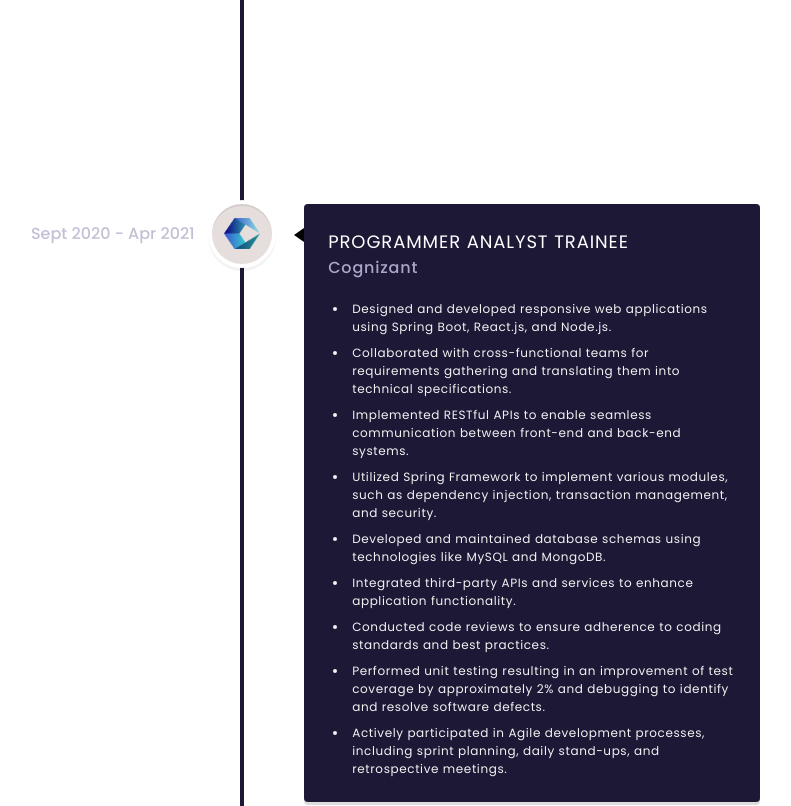
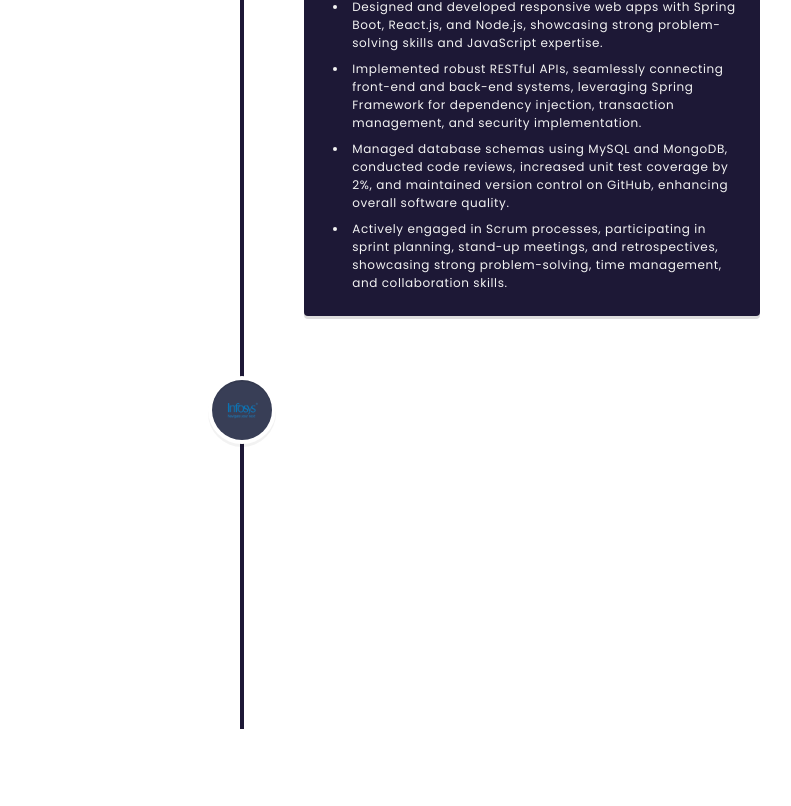
Before and after one commit to Pradaap-SS/my-portfolio, a React (Vite) app: page / in a window 1280 px wide. Shown: the part 3816-4622 px from the top of the page, without its empty margins (398-1189 px from the left). Built offline with nearby package versions, Linux system fonts and the light colour scheme.

Commit message:
# added Resume and work experience

```diff
--- a/src/constants/index.js
+++ b/src/constants/index.js
@@ -46,7 +46,7 @@
     },
     {
       name: 'Resume',
-      link: 'https://drive.google.com/file/d/1Iyi_m362jxP_mf0tNAQT0_ZU455d0a2r/view?usp=sharing',
+      link: 'https://docs.google.com/document/d/1bhUmSmADHX9t_StG33WePg3dLUV4uiTuOCjOQ59mmL4/edit?usp=sharing',
       iconClass: doc,
     },
   ];
@@ -141,15 +141,11 @@
       iconBg: "#383E56",
       date: "Apr 2021 - Aug 2022",
       points: [
-        "Designed and developed innovative solutions, including wristbands, requisitions, medical reports, smart-templates, and pharmacy labels, using company tools(PowerChart, Discern Visual Developer..etc).",
-        "Served as a primary point of contact, representing Cerner to large-scale hospitals. Understood their requirements and created both scheduled and ad-hoc reports using SQL and PowerBI, aiding in the identification of trends contributing significantly, leading to a 95% client satisfaction rate, and helping in data-driven decision-making processes.",
-        "Developed software solutions for data import and export within Cerner systems, leading to a 10% improvement in efficiency and automated reports to save ~ 50% of workload for clients.",
-        "Implemented reusable Java functions to cache patient data, eliminating repetitive database querying and optimized performance of Data Migration Export tool, resulting in 30% time reduction for generating HL7 and CSV messages.",
-        "Conducted code reviews, identified bugs, and implemented necessary fixes for high-quality, maintainable software.",
-        "Proficiently used version control tools like Jira, GitHub, TortoiseCVS to manage code changes and collaborate effectively with team members, ensuring code integrity and version history.",
-        "Actively participated in Agile development processes (daily stand-ups, sprint planning, retrospectives) for timely feature delivery and continuous improvement.",
-        "Assisted in troubleshooting and resolving user-reported issues, providing timely support for smooth application operation.",
-      ],
+        "Designed and developed progressive solutions, including wristbands, requisitions, medical reports, smart-templates, and pharmacy labels, using CCL, SQL, JavaScript and company tools (Egs. PowerChart, Discern Visual Developer etc).",
+        "Implemented reusable Java functions, optimizing Data Migration Export tool by 30%, conducting code reviews, bug fixes, and proficiently using Jira, GitHub, TortoiseCVS for version control.",
+        "Established data import/export solutions within Cerner systems, achieving a 10% improvement in code efficiency and automated reports, resulting in a 95% client satisfaction rate and ~ 50% workload reduction.",
+        "Facilitated seamless collaboration with stakeholders and Software Architect in Agile development setting, translating requirements into technical specifications, emphasizing teamwork, email etiquette, and effective communication.",
+],
     },
     {
       title: "Programmer Analyst Trainee",
@@ -158,16 +154,11 @@
       iconBg: "#E6DEDD",
       date: "Sept 2020 - Apr 2021",
       points: [
-        "Designed and developed responsive web applications using Spring Boot, React.js, and Node.js.",
-        "Collaborated with cross-functional teams for requirements gathering and translating them into technical specifications.",
-        "Implemented RESTful APIs to enable seamless communication between front-end and back-end systems.",
-        "Utilized Spring Framework to implement various modules, such as dependency injection, transaction management, and security.",
-        "Developed and maintained database schemas using technologies like MySQL and MongoDB.",
-        "Integrated third-party APIs and services to enhance application functionality.",
-        "Conducted code reviews to ensure adherence to coding standards and best practices.",
-        "Performed unit testing resulting in an improvement of test coverage by approximately 2% and debugging to identify and resolve software defects.",
-        "Actively participated in Agile development processes, including sprint planning, daily stand-ups, and retrospective meetings.",
-      ],
+        "Designed and developed responsive web apps with Spring Boot, React.js, and Node.js, showcasing strong problem-solving skills and JavaScript expertise.",
+        "Implemented robust RESTful APIs, seamlessly connecting front-end and back-end systems, leveraging Spring Framework for dependency injection, transaction management, and security implementation.",
+        "Managed database schemas using MySQL and MongoDB, conducted code reviews, increased unit test coverage by 2%, and maintained version control on GitHub, enhancing overall software quality.",
+        "Actively engaged in Scrum processes, participating in sprint planning, stand-up meetings, and retrospectives, showcasing strong problem-solving, time management, and collaboration skills.",
+        ],
     },
     {
       title: "Software Developer Intern",
@@ -176,10 +167,10 @@
       iconBg: "#383E56",
       date: "Feb 2020 - Mar 2020",
       points: [
-        "Completed Generic training (Java programming and SQL) and Stream Training in Web Application Development.",
-        "Assisted in the development of web applications and gained hands-on experience with front-end and back-end technologies. Contributed to the creation of responsive web pages using HTML, CSS, and JavaScript.",
-        "Worked with the team to develop and test RESTful APIs and database queries. Gained exposure to version control and code collaboration using Git.",
-      ],
+        "Accomplished training in Python, SQL, and Open Source, focusing on web app development, Linux systems, and databases.",
+        "Contributed to web app development, and gained hands-on experience with front-end and back-end technologies, creating responsive pages with HTML, CSS, and JavaScript.",
+        "Collaborated on Open Source projects, to develop and test RESTful APIs and database queries, honing problem-solving skills, and mastering version control with Git for effective development.]",
+      ]
     },
   ];
 
```
